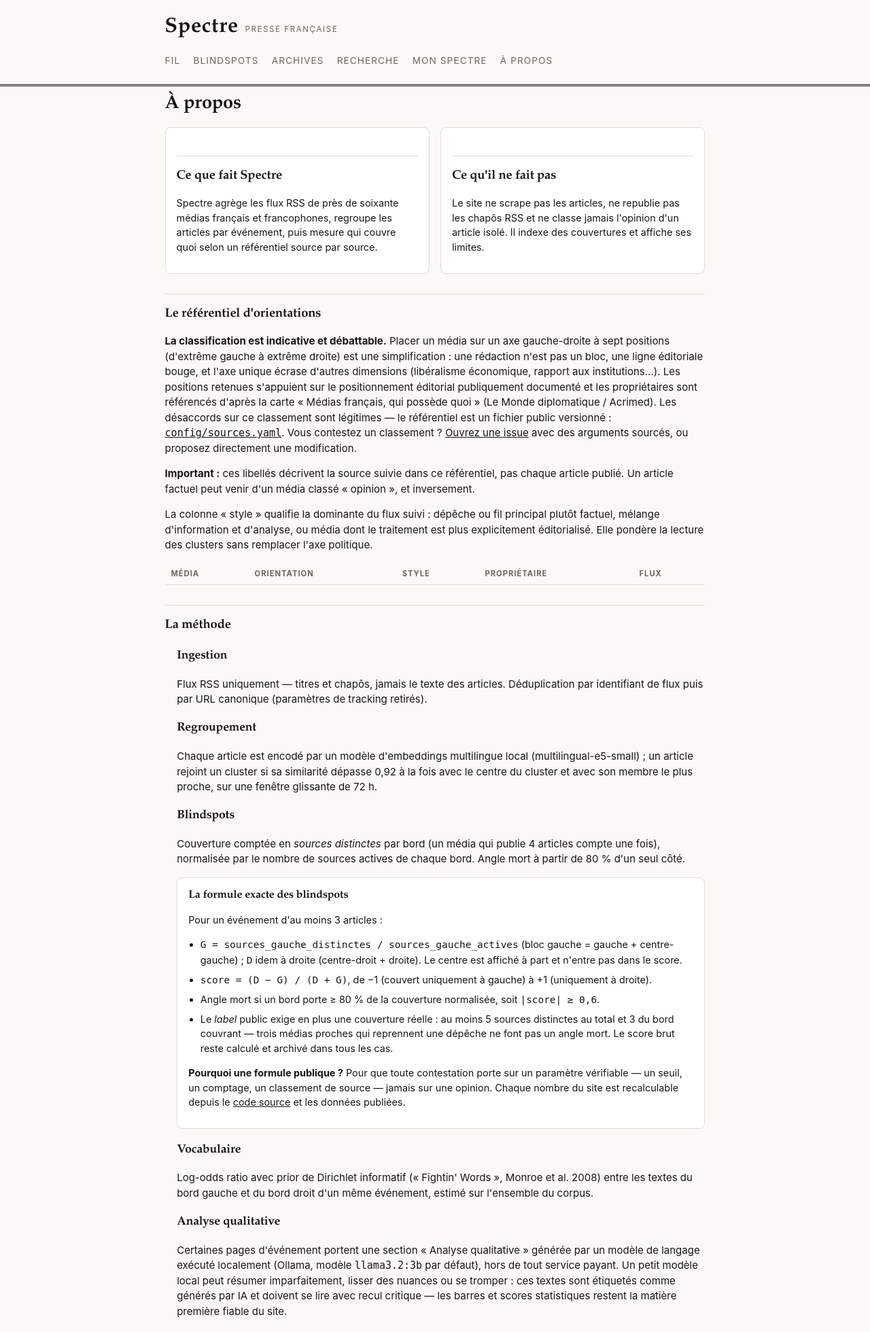
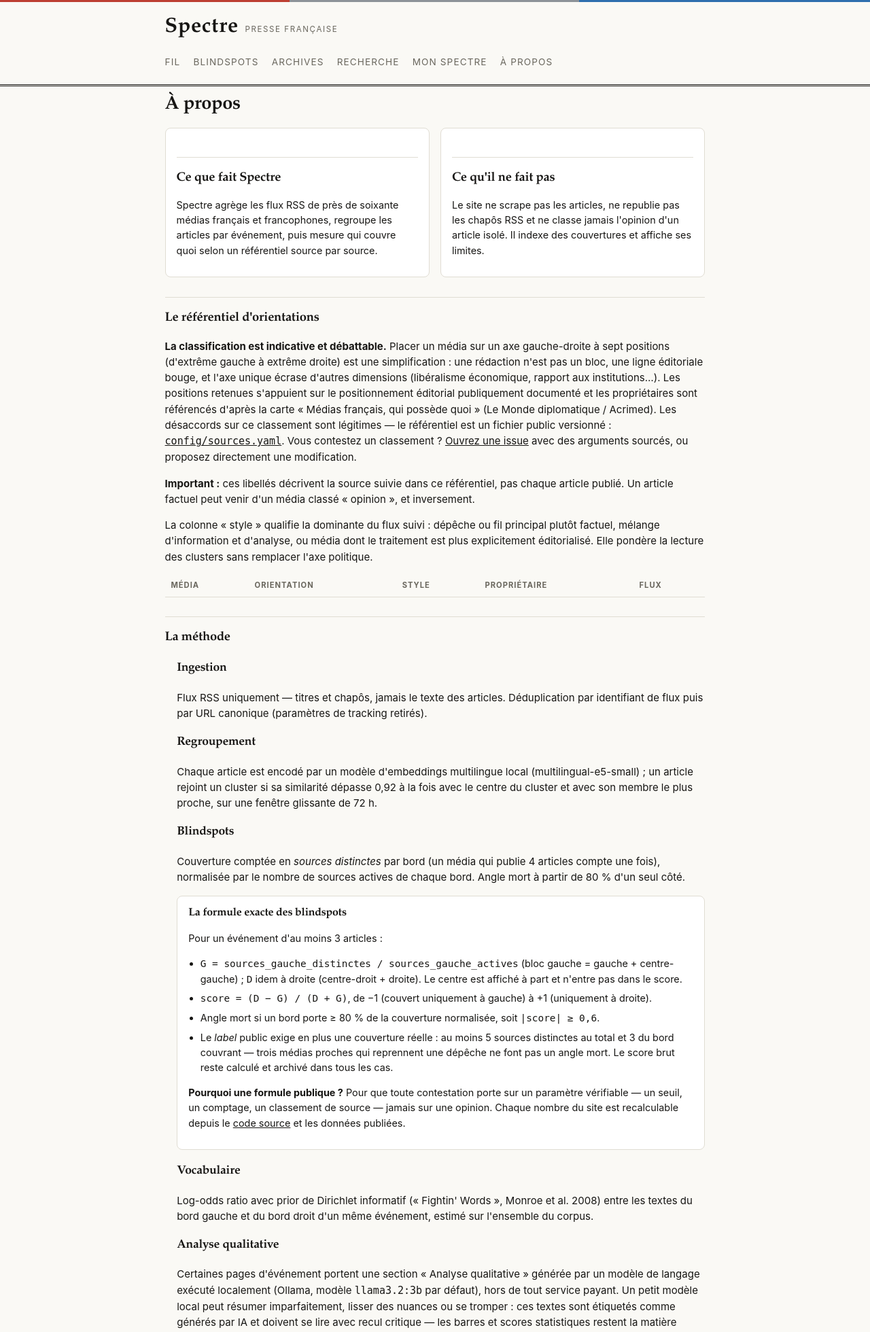
Before and after one commit to Sabofxx/spectre, a Python web app: template templates/apropos.html in a window 1280 px wide. Shown: the top 1960 px of the page at 68% size. Run offline with Jinja, Linux system fonts and the light colour scheme; the template is opened without the code that fills it, so the values that code supplies are empty.

Commit message:
feat: refonte visuelle Mac-native + confort de lecture
Typographie : passage à New York (serif système d'Apple) pour les titres,
lissage et ligatures activés.

Identité : bande tricolore gauche/centre/droite en tête de masthead — le
spectre politique, matière première du site, rendu physique. Masthead
collant avec fond translucide.

Confort : cartes du fil avec état de survol, tri du fil récent ↔ couverture
(client, sans stockage), badge « nouveau » sur les évènements de moins de
2 h, bouton retour-en-haut, focus clavier visible, motion réduite respectée.

Le tout sans cookie ni stockage : le serment « aucun tracking » tient
(toggle de thème écarté car il aurait exigé localStorage ; le thème suit la
préférence système).

```diff
--- a/spectre/render.py
+++ b/spectre/render.py
@@ -342,6 +342,11 @@ def build_site(conn: sqlite3.Connection, out_dir: Path) -> dict[str, int]:
     # publication date (not the cluster's updated_at, which only reflects the
     # last re-clustering pass and buckets every event into a handful of runs).
     feed_cards.sort(key=lambda c: c["latest_published"] or "", reverse=True)
+    # Flag events whose most recent article is under 2 h old, for a "nouveau"
+    # marker on the feed.
+    fresh_2h = (now - timedelta(hours=2)).isoformat(timespec="seconds")
+    for c in feed_cards:
+        c["is_fresh"] = bool(c["latest_published"] and c["latest_published"] >= fresh_2h)
     week_cards = build_cards(conn, week_since, BLINDSPOT_MIN_MEMBERS)
     blind_cards = [c for c in week_cards if c["blindspot_for"]]
     blind_cards.sort(key=lambda c: (-abs(c["blindspot_score"]), -c["n_members"]))
--- a/templates/_macros.html
+++ b/templates/_macros.html
@@ -53,8 +53,11 @@
 {% endmacro %}
 
 {% macro event_card(c, root="", heading="h2") %}
-<article class="event-card">
+{% set card_date = c.latest_published or c.updated_at %}
+<article class="event-card" data-date="{{ card_date }}"
+         data-sources="{{ c.n_sources }}" data-members="{{ c.n_members }}">
   <p class="kicker">
+    {% if c.is_fresh %}<span class="fresh-tag">nouveau</span>{% endif %}
     {% if c.category %}<a class="cat" href="{{ root }}categorie/{{ c.category_slug }}.html">{{ c.category }}</a>{% endif %}
     {% if c.blindspot_for %}<span class="flag flag-{{ c.blindspot_for }}">angle mort de la {{ c.blindspot_for }}</span>{% endif %}
     {% if c.divergence is not none %}{{ divergence_badge(c.divergence) }}{% endif %}
@@ -67,7 +70,6 @@
     <span class="facts-text">{{ c.style_counts.factuel }} factuel · {{ c.style_counts.mixte }} mixte · {{ c.style_counts.opinion }} opinion</span>
     <span class="facts-sep"></span>
     <span class="facts-text">{{ c.n_members }} art. · {{ c.n_sources }} sources</span>
-    {% set card_date = c.latest_published or c.updated_at %}
     {% if card_date %}<span class="facts-sep"></span>
     <time class="facts-text" datetime="{{ card_date }}">{{ card_date | fmt_dt("%a %d/%m, %H:%M") }}</time>{% endif %}
   </div>
--- a/templates/base.html
+++ b/templates/base.html
@@ -25,9 +25,10 @@
 <link rel="stylesheet" href="{{ root }}style.css">
 </head>
 <body>
-<header class="site-header">
+<header class="site-header" id="top">
   <div class="header-inner">
   <a class="logo" href="{{ root }}index.html"><span>Spectre</span><small>presse française</small></a>
+  <div class="nav-wrap">
   <nav aria-label="Navigation principale">
     <a class="{{ 'is-active' if active_page == 'index' }}" href="{{ root }}index.html">Fil</a>
     <a class="{{ 'is-active' if active_page == 'blindspots' }}" href="{{ root }}blindspots.html">Blindspots</a>
@@ -36,6 +37,7 @@
     <a class="{{ 'is-active' if active_page == 'monspectre' }}" href="{{ root }}mon-spectre.html">Mon spectre</a>
     <a class="{{ 'is-active' if active_page == 'about' }}" href="{{ root }}a-propos.html">À propos</a>
   </nav>
+  </div>
   </div>
 </header>
 <main>
@@ -46,7 +48,7 @@
     <p><strong>Spectre</strong> · généré le {{ generated_at }} · <a href="{{ repo_url }}">code source</a> · <a href="{{ root }}stats.html">statistiques</a></p>
     <p>Spectre est un index : titres, liens vers les originaux et analyses propres uniquement.</p>
     <p>Pas d'algorithme de recommandation : tout le monde voit la même page,
-       triée par ampleur de couverture. Aucun compte, aucun cookie, aucun tracking.</p>
+       triée par date de publication. Aucun compte, aucun cookie, aucun tracking.</p>
     <p>S'abonner par RSS : <a href="{{ root }}feed.xml">le fil</a> ·
        <a href="{{ root }}blindspots.xml">les blindspots</a></p>
   </div>
@@ -54,5 +56,20 @@
   <p class="footer-health {{ 'health-warn' if health.ok < health.total }}">RSS {{ health.ok }}/{{ health.total }} OK</p>
   {% endif %}
 </footer>
+<a class="to-top" href="#top" aria-label="Revenir en haut" title="Revenir en haut">↑</a>
+<script>
+(function () {
+  "use strict";
+  /* Back-to-top: reveal past one viewport of scroll. */
+  var toTop = document.querySelector(".to-top");
+  if (toTop) {
+    var onScroll = function () {
+      toTop.classList.toggle("is-visible", window.scrollY > window.innerHeight * 0.9);
+    };
+    window.addEventListener("scroll", onScroll, { passive: true });
+    onScroll();
+  }
+})();
+</script>
 </body>
 </html>
--- a/templates/style.css
+++ b/templates/style.css
@@ -22,10 +22,16 @@
   --factuel-soft: #dff1ec;
   --mixte-soft: #f1ead1;
   --opinion-soft: #eadff3;
-  --serif: "Iowan Old Style", "Palatino", Georgia, "Times New Roman", serif;
-  --sans: -apple-system, BlinkMacSystemFont, "Segoe UI", Roboto, "Helvetica Neue", sans-serif;
+  /* Display: New York is Apple's system serif — refined, high-contrast, on
+     every Mac. Iowan/Palatino fall back gracefully elsewhere. */
+  --serif: ui-serif, "New York", "Iowan Old Style", "Palatino", Georgia, serif;
+  --sans: -apple-system, BlinkMacSystemFont, "SF Pro Text", "Segoe UI", Roboto, sans-serif;
+  --shadow: 0 1px 2px rgba(23, 22, 20, 0.04), 0 4px 16px rgba(23, 22, 20, 0.06);
+  --ease: cubic-bezier(0.22, 1, 0.36, 1);
 }
 
+/* Dark palette — driven by the OS preference (no storage, no toggle: the
+   site keeps its zero-cookie, zero-storage pledge). */
 @media (prefers-color-scheme: dark) {
   :root {
     --bg: #171715;
@@ -47,30 +53,60 @@
     --factuel-soft: #1f3c35;
     --mixte-soft: #3d351f;
     --opinion-soft: #352842;
+    --shadow: 0 1px 2px rgba(0, 0, 0, 0.3), 0 4px 20px rgba(0, 0, 0, 0.35);
   }
 }
 
 * { box-sizing: border-box; }
-html { color-scheme: light dark; }
+html { color-scheme: light dark; scroll-behavior: smooth; }
 
 body {
   margin: 0;
   background: var(--bg);
   color: var(--fg);
-  font: 15px/1.5 var(--sans);
+  font: 15px/1.55 var(--sans);
+  -webkit-font-smoothing: antialiased;
+  text-rendering: optimizeLegibility;
+  font-feature-settings: "kern", "liga";
 }
 
 a { color: inherit; }
-h1, h2, h3 { font-family: var(--serif); letter-spacing: -0.01em; }
+h1, h2, h3 {
+  font-family: var(--serif); letter-spacing: -0.015em;
+  font-weight: 600; text-wrap: balance;
+}
+
+:focus-visible {
+  outline: 2px solid var(--right);
+  outline-offset: 2px; border-radius: 2px;
+}
+
+@media (prefers-reduced-motion: reduce) {
+  html { scroll-behavior: auto; }
+  * { animation-duration: 0.001ms !important; transition-duration: 0.001ms !important; }
+}
 
 main { max-width: 830px; margin: 0 auto; padding: 0 1.1rem 2rem; }
 
 /* ------------------------------------------------------------------ */
 /* Masthead                                                            */
 /* ------------------------------------------------------------------ */
-.site-header { border-bottom: 3px double var(--line-strong); }
+.site-header {
+  border-bottom: 3px double var(--line-strong);
+  position: sticky; top: 0; z-index: 20;
+  background: color-mix(in srgb, var(--bg) 88%, transparent);
+  -webkit-backdrop-filter: saturate(1.4) blur(12px);
+  backdrop-filter: saturate(1.4) blur(12px);
+}
+/* Signature: the political spectrum as a physical band across the masthead —
+   left, centre, right, in the same hues the whole site reasons about. */
+.site-header::before {
+  content: ""; display: block; height: 3px;
+  background: linear-gradient(90deg,
+    var(--left) 0 33.3%, var(--centre) 33.3% 66.6%, var(--right) 66.6% 100%);
+}
 .header-inner {
-  max-width: 830px; margin: 0 auto; padding: 1.1rem 1.1rem 0.8rem;
+  max-width: 830px; margin: 0 auto; padding: 0.9rem 1.1rem 0.7rem;
   display: flex; align-items: baseline; justify-content: space-between;
   gap: 1rem; flex-wrap: wrap;
 }
```
Also changed, not shown: other parts of templates/style.css (+54 -2 lines), templates/index.html (+36 -1 lines).
